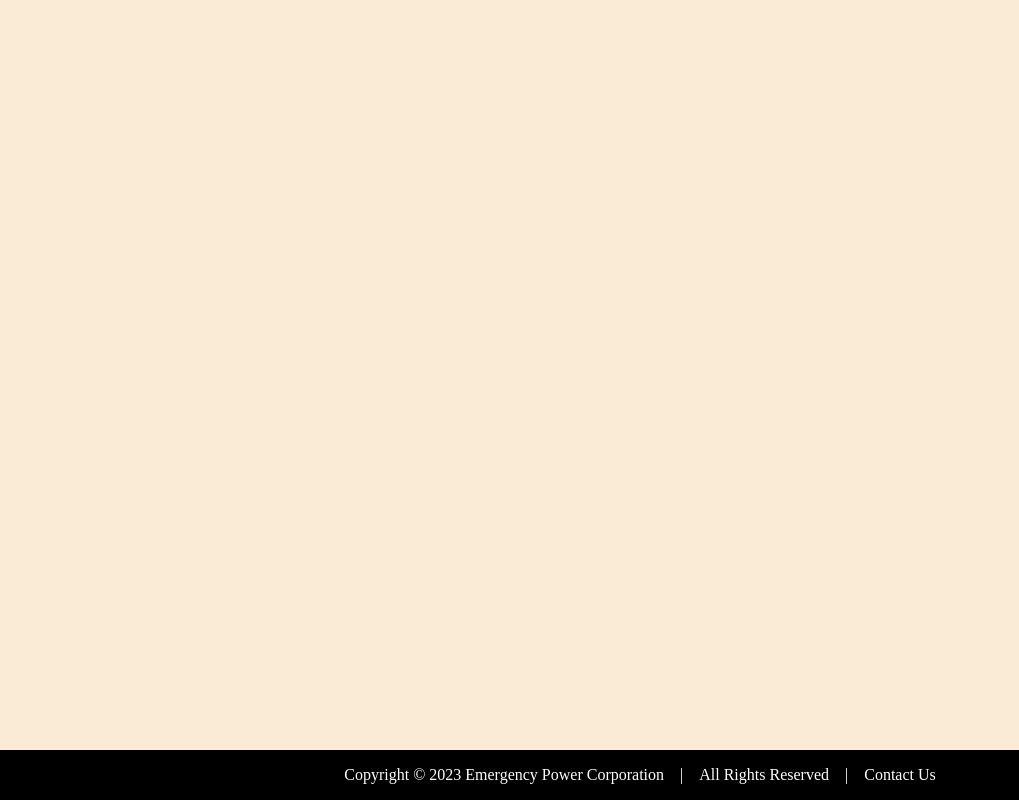
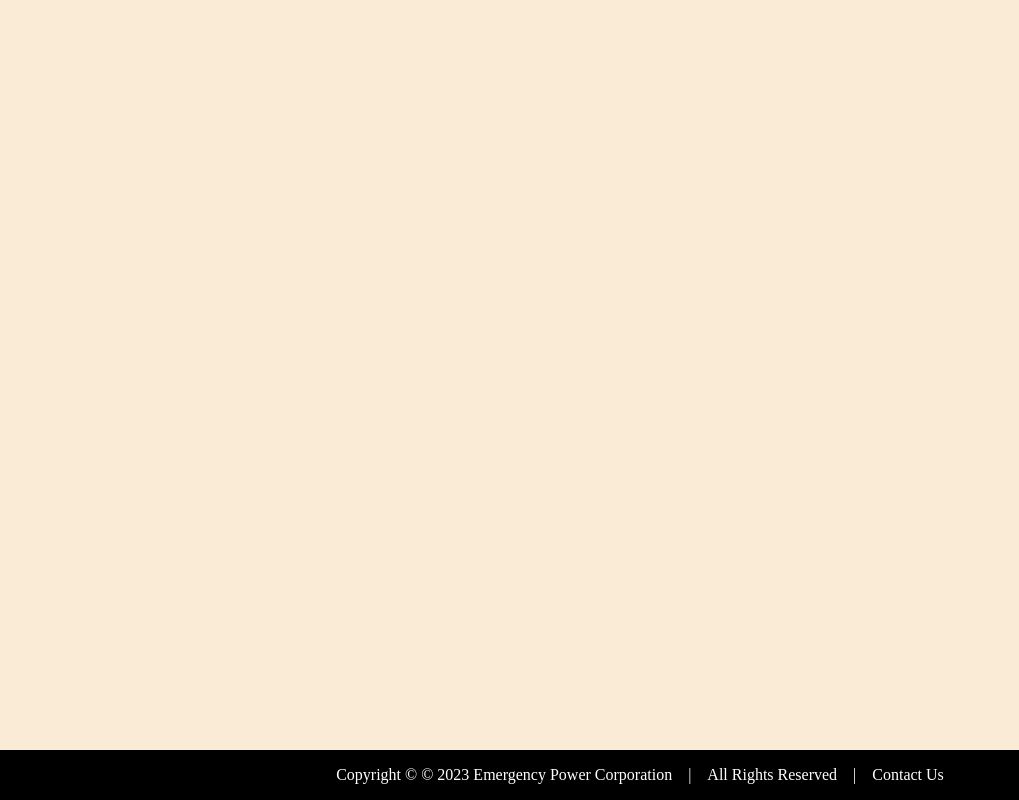
Before and after one commit to JamesGauvreau/neocity, a plain HTML site: page public/projects/EPC/default.html in a window 1280 px wide. Shown: the part 1365-2165 px from the top of the page, 0-1019 px from the left. Drawn offline with Linux system fonts and the light colour scheme.

Commit message:
fixing ©

```diff
--- a/public/projects/EPC/default.html
+++ b/public/projects/EPC/default.html
@@ -116,7 +116,7 @@
         </div>
     </footer>
     <footer class="legalFooter">
-        <p>Copyright © 2023 Emergency Power Corporation&emsp;|&emsp;All Rights Reserved&emsp;|&emsp;Contact
+        <p>Copyright © © 2023 Emergency Power Corporation&emsp;|&emsp;All Rights Reserved&emsp;|&emsp;Contact
             Us
         </p>
     </footer>
```
